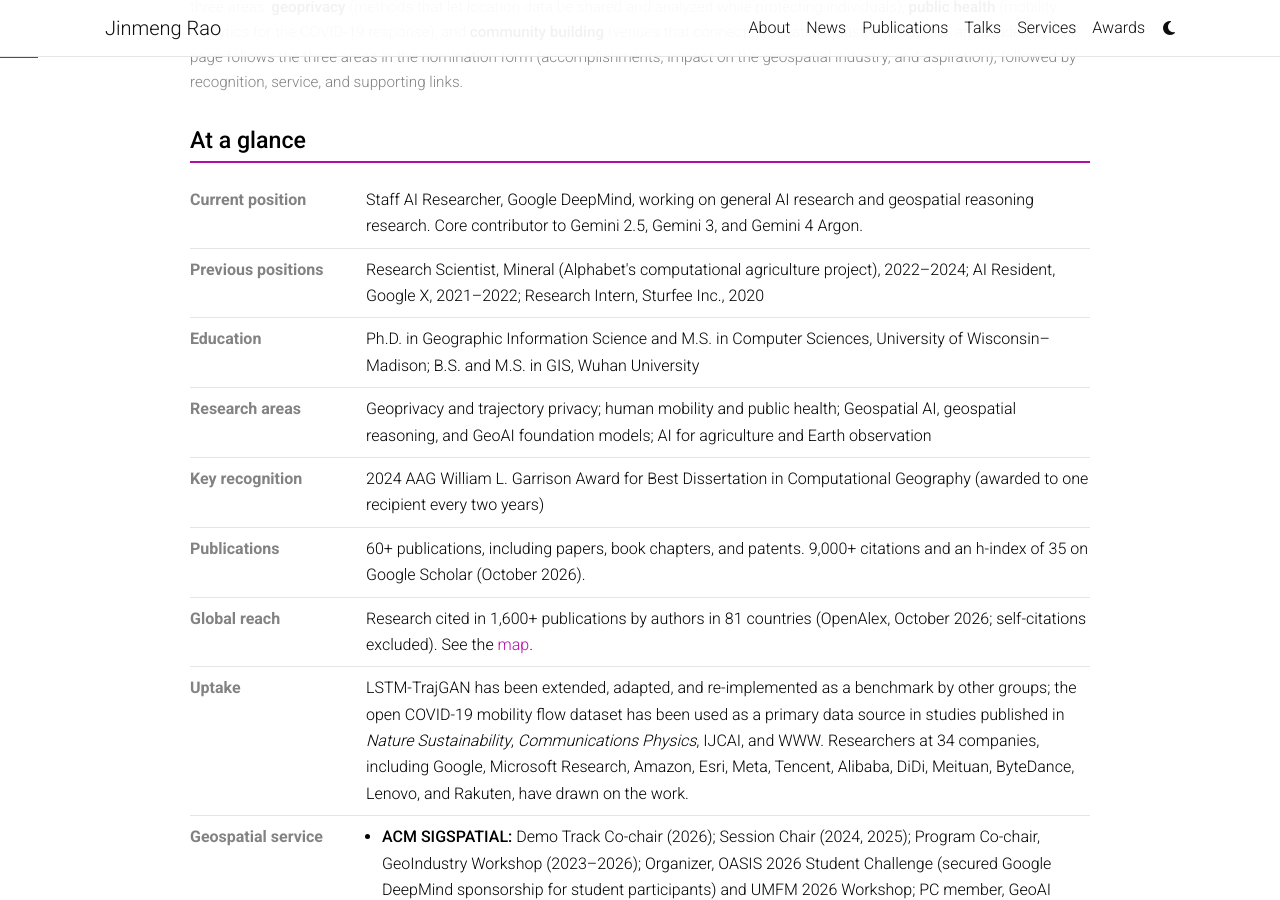
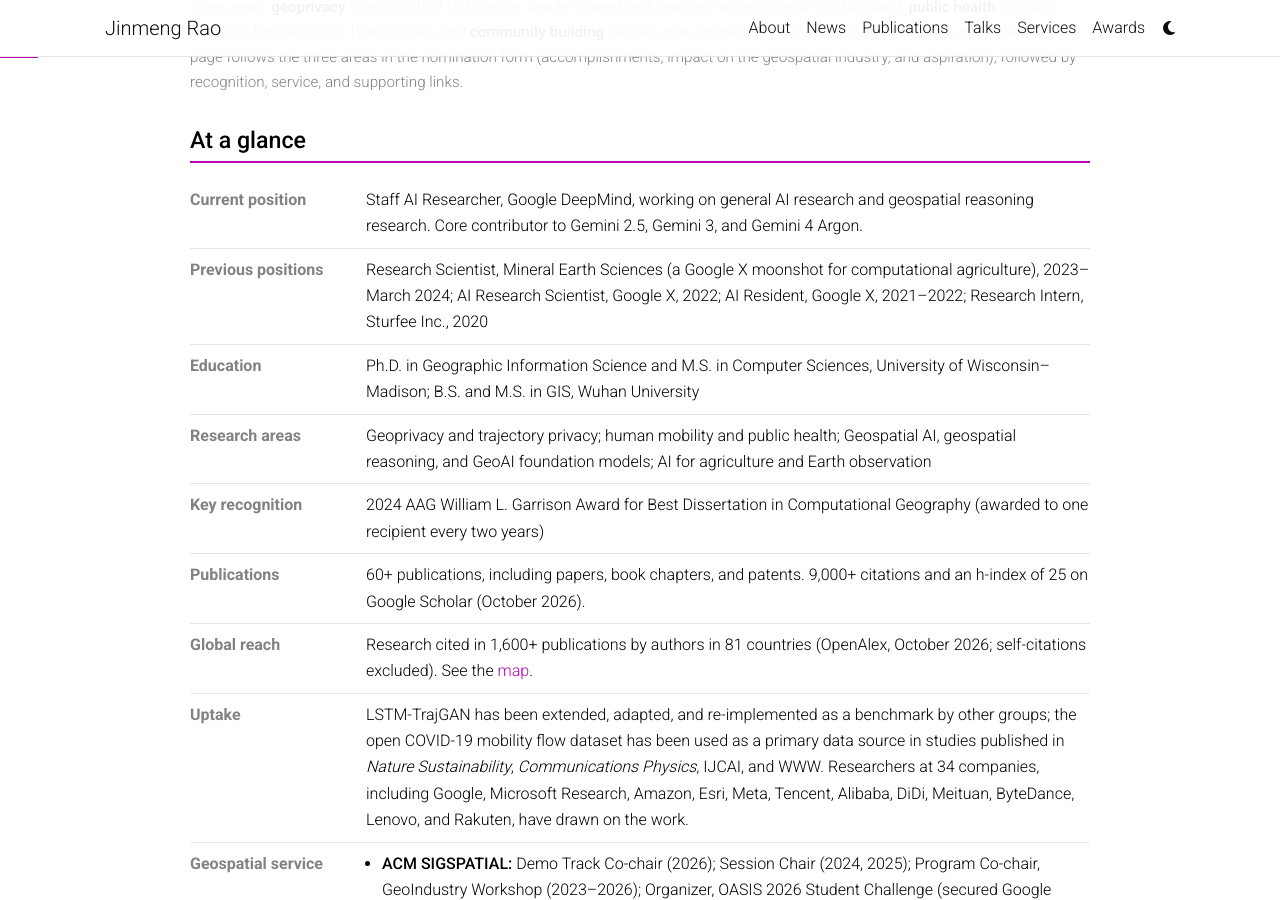
Before and after one commit to JinmengRao/jinmengrao.github.io, a Jekyll site: the page built from _pages/rising_star_2027_materials.html, in a window 1280 px wide and 900 px high, scrolled down 316 px. Built offline with Jekyll 4.4.1, drawn with Linux system fonts in a browser that asks for light colours; comment, search, counter and statistics services are not loaded; a style sheet for code colours, icons or effects is not loaded; some of the changed text lies outside the part shown.

Commit message:
Fix prior roles (Google X 2022, Mineral Earth Sciences 2023-Mar 2024) and h-index

```diff
--- a/_pages/rising_star_2027_materials.html
+++ b/_pages/rising_star_2027_materials.html
@@ -35,11 +35,11 @@
     <h2 class="rs-h2">At a glance</h2>
     <table class="rs-facts">
       <tr><th>Current position</th><td>Staff AI Researcher, Google DeepMind, working on general AI research and geospatial reasoning research. Core contributor to Gemini 2.5, Gemini 3, and Gemini 4 Argon.</td></tr>
-      <tr><th>Previous positions</th><td>Research Scientist, Mineral (Alphabet's computational agriculture project), 2022&ndash;2024; AI Resident, Google X, 2021&ndash;2022; Research Intern, Sturfee Inc., 2020</td></tr>
+      <tr><th>Previous positions</th><td>Research Scientist, Mineral Earth Sciences (a Google X moonshot for computational agriculture), 2023&ndash;March 2024; AI Research Scientist, Google X, 2022; AI Resident, Google X, 2021&ndash;2022; Research Intern, Sturfee Inc., 2020</td></tr>
       <tr><th>Education</th><td>Ph.D. in Geographic Information Science and M.S. in Computer Sciences, University of Wisconsin&ndash;Madison; B.S. and M.S. in GIS, Wuhan University</td></tr>
       <tr><th>Research areas</th><td>Geoprivacy and trajectory privacy; human mobility and public health; Geospatial AI, geospatial reasoning, and GeoAI foundation models; AI for agriculture and Earth observation</td></tr>
       <tr><th>Key recognition</th><td>2024 AAG William L. Garrison Award for Best Dissertation in Computational Geography (awarded to one recipient every two years)</td></tr>
-      <tr><th>Publications</th><td>60+ publications, including papers, book chapters, and patents. 9,000+ citations and an h-index of 35 on Google Scholar (October 2026).</td></tr>
+      <tr><th>Publications</th><td>60+ publications, including papers, book chapters, and patents. 9,000+ citations and an h-index of 25 on Google Scholar (October 2026).</td></tr>
       <tr><th>Global reach</th><td>Research cited in 1,600+ publications by authors in 81 countries (OpenAlex, October 2026; self-citations excluded). See the <a href="#rs-reach">map</a>.</td></tr>
       <tr><th>Uptake</th><td>LSTM-TrajGAN has been extended, adapted, and re-implemented as a benchmark by other groups; the open COVID-19 mobility flow dataset has been used as a primary data source in studies published in <em>Nature Sustainability</em>, <em>Communications Physics</em>, IJCAI, and WWW. Researchers at 34 companies, including Google, Microsoft Research, Amazon, Esri, Meta, Tencent, Alibaba, DiDi, Meituan, ByteDance, Lenovo, and Rakuten, have drawn on the work.</td></tr>
       <tr><th>Geospatial service</th><td>
@@ -105,7 +105,7 @@
         <h3>Broader GeoAI research and industry AI work</h3>
         <ul>
           <li><strong>GeoAI foundation models:</strong> co-authored <em>Towards the Next Generation of Geospatial Artificial Intelligence</em> (<a href="https://doi.org/10.1016/j.jag.2025.104368" target="_blank" rel="noopener"><em>JAG</em>, 2025</a>, 220+ citations), drawn on by industry work at Esri (<a href="https://doi.org/10.1016/j.isprsjprs.2026.08.001" target="_blank" rel="noopener"><em>ISPRS J. Photogramm. Remote Sens.</em>, 2026</a>), InferLink (<a href="https://doi.org/10.1145/3770855.3818441" target="_blank" rel="noopener">KDD 2026</a>), and Meituan (<a href="https://doi.org/10.1080/13658816.2025.2591830" target="_blank" rel="noopener"><em>IJGIS</em>, 2025</a>); co-developed SRL (<a href="https://doi.org/10.1145/3678717.3691246" target="_blank" rel="noopener">ACM SIGSPATIAL 2024</a>) and TRAJGANR (<a href="https://arxiv.org/abs/2605.06990" target="_blank" rel="noopener">arXiv, 2026</a>).</li>
-          <li><strong>Agriculture and Earth observation (Mineral, Alphabet):</strong> multimodal LLMs and retrieval-augmented generation, including <a href="https://arxiv.org/abs/2405.13021" target="_blank" rel="noopener">IM-RAG</a> (SIGIR 2024); co-inventor of U.S. Patent 12,462,551 and two published U.S. patent applications on multimodal agricultural inference.</li>
+          <li><strong>Agriculture and Earth observation (Mineral Earth Sciences, Google X):</strong> multimodal LLMs and retrieval-augmented generation, including <a href="https://arxiv.org/abs/2405.13021" target="_blank" rel="noopener">IM-RAG</a> (SIGIR 2024); co-inventor of U.S. Patent 12,462,551 and two published U.S. patent applications on multimodal agricultural inference.</li>
           <li><strong>Transportation:</strong> urban multiple route planning with reinforcement learning (<a href="https://doi.org/10.1109/TITS.2021.3075221" target="_blank" rel="noopener"><em>IEEE T-ITS</em>, 2021</a>) and road network extraction from taxi GPS trajectories (<a href="https://link.springer.com/chapter/10.1007/978-3-030-55462-0_11" target="_blank" rel="noopener"><em>Handbook of Big Geospatial Data</em></a>).</li>
           <li><strong>Google DeepMind:</strong> works on general AI research and geospatial reasoning research, and is a core contributor to Gemini 2.5, Gemini 3, and Gemini 4 Argon (post-training and evaluation).</li>
         </ul>
```
Also changed, not shown: _pages/about.md (+1 -1 lines).
